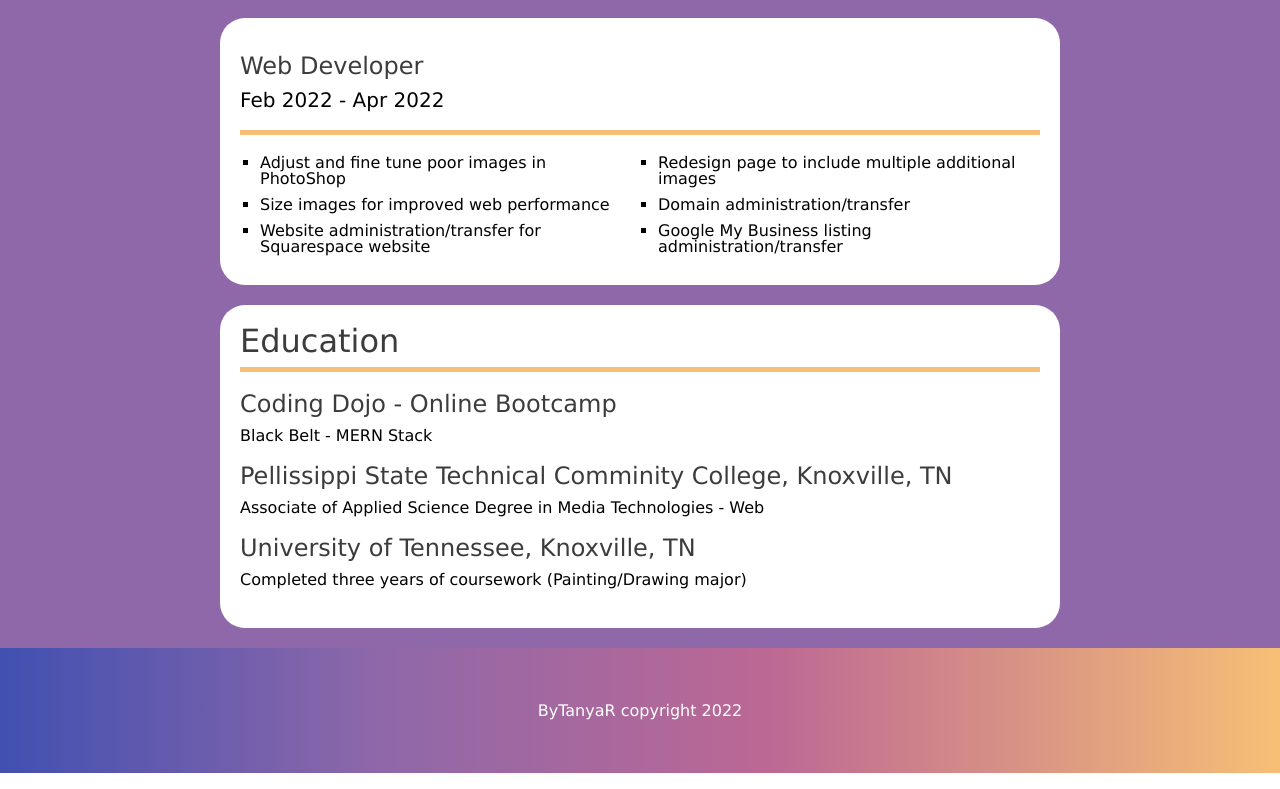
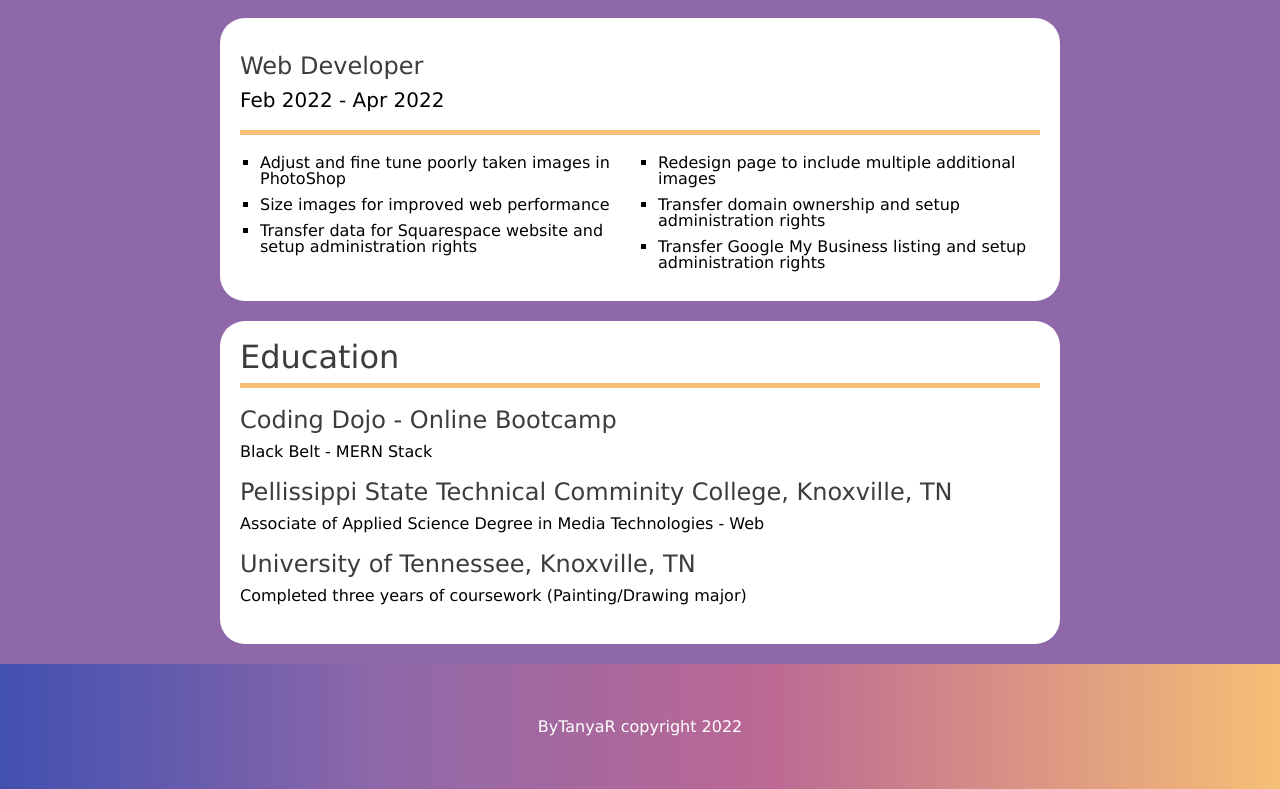
Before and after one commit to bytanyar/React-2022, a React app: page /2022 in a window 1280 px wide. Shown: the part 2087-2876 px from the top of the page. Built offline with nearby package versions, Linux system fonts and the light colour scheme.

Commit message:
adjust freelance descriptions

```diff
--- a/src/inputs/actual-jobs.js
+++ b/src/inputs/actual-jobs.js
@@ -38,11 +38,11 @@ export const JOBS = [
     end: 'Apr 2022',
     title: 'Web Developer',
     details: [
-    'Adjust and fine tune poor images in PhotoShop',
-    'Size images for improved web performance',
-    'Website administration/transfer for Squarespace website',
-    'Redesign page to include multiple additional images',
-    'Domain administration/transfer',
-    'Google My Business listing administration/transfer'
+      'Adjust and fine tune poorly taken images in PhotoShop',
+      'Size images for improved web performance',
+      'Transfer data for Squarespace website and setup administration rights',
+      'Redesign page to include multiple additional images',
+      'Transfer domain ownership and setup administration rights',
+      'Transfer Google My Business listing and setup administration rights'
   ] },
 ];
```
